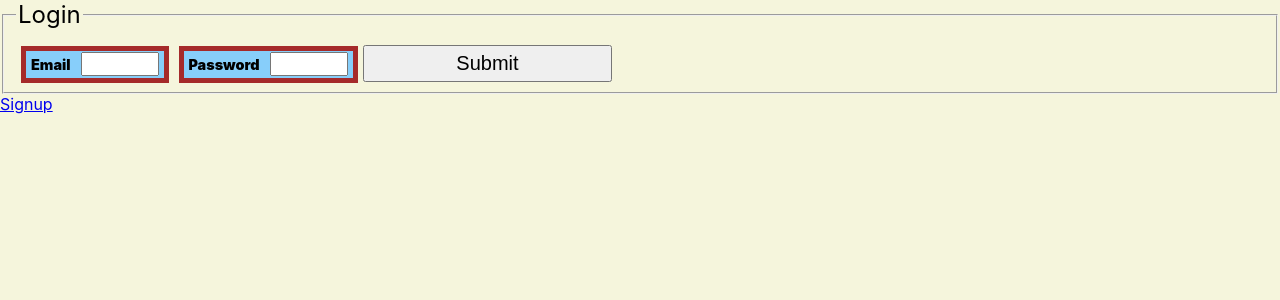
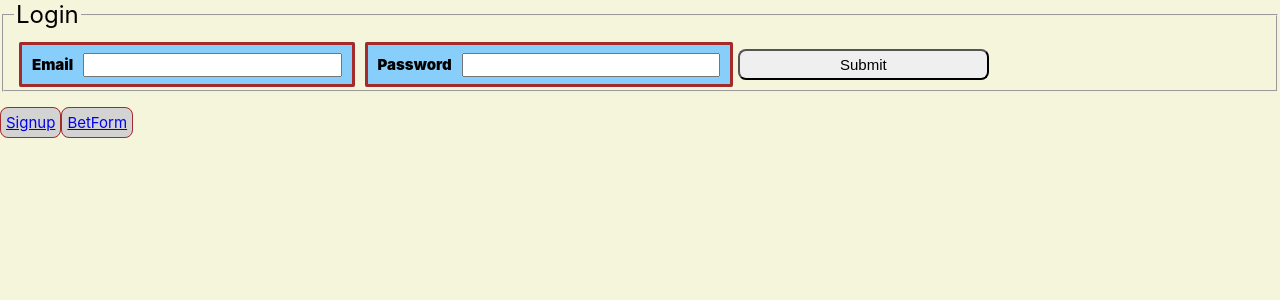
Before and after one commit to AmitSheth9/FE-Sports-Tracker, a React (Create React App) app: page /login in a window 1280 px wide. Shown: the top 300 px of the page. Built offline with nearby package versions, Linux system fonts and the light colour scheme.

Commit message:
created change password page and it works , changes the hash in db

```diff
--- a/src/App.js
+++ b/src/App.js
@@ -6,6 +6,7 @@ import Login from './Views/Auth/Login';
 import Signup from './Views/Auth/Signup';
 import { UserProvider } from './context/AuthContext'
 import BetData from './Views/BetAnalysis/BetData';
+import ChangePW from './Views/Auth/ChangePW';
 
 function App() {
   return (
@@ -25,6 +26,9 @@ function App() {
         <Route path='/signup'>
           <Signup />
         </Route>
+        <Route path = '/change-password'>
+          <ChangePW />
+        </Route>
       </Switch>
     </Router>
 </UserProvider>
--- /dev/null
+++ b/src/Views/Auth/Auth.css
@@ -0,0 +1,19 @@
+.label {
+    border-radius: 2px;
+    border: 3px solid brown;
+    font-size: 15px;
+    padding: 10px;
+}
+.input {
+    font-size: 15px;
+    width: 20%;
+
+}
+.link {
+    margin-top: 15px;
+    padding: 5px;
+    border: 1px solid brown;
+}
+fieldset{
+    padding: 10px;
+}
--- /dev/null
+++ b/src/Views/Auth/ChangePW.jsx
@@ -0,0 +1,69 @@
+import React, { useState } from 'react';
+import { useUser } from '../../context/AuthContext';
+import { changePW } from '../../services/fetch-utils';
+import { Link } from 'react-router-dom';
+
+export default function ChangePW() {
+    const auth = useUser();
+    const [user, setUser] = useState('');
+    const [password, setPassword] = useState('');
+    const [confirmPW, setConfirmPW] = useState('');
+
+    const handleSubmit = async (e) => {
+        e.preventDefault();
+        if (password !== confirmPW) {
+            alert('Please type password correctly twice');
+            return
+        }
+        if (password === confirmPW) {
+            console.log(user);
+            let obj = {
+                username: auth.username || user,
+                password: password,
+            }
+            const response = await changePW(obj);
+            console.log(response);
+        }
+    }
+
+  return <div>
+        {auth.username}
+            <form onSubmit={handleSubmit}>
+                <fieldset>
+                    <legend>Change Password</legend>
+                    <label
+                    className='label'
+                    htmlFor='username'>Username
+                        <input
+                        className='input'
+                        name='username'
+                        value={user}
+                        onChange={(e)=> setUser(e.target.value)}/>
+                    </label>
+                    <label
+                    className='label'
+                    htmlFor='password'>Password
+                        <input
+                        className='input'
+                        name='password'
+                        value={password}
+                        onChange={(e)=> setPassword(e.target.value)}/>
+                    </label><br/>
+                    <label
+                    className='label'
+                    htmlFor='confirm'>Confirm PW
+                        <input
+                        className='input'
+                        name='confirm'
+                        value={confirmPW}
+                        onChange={(e)=> setConfirmPW(e.target.value)}/>
+                    </label>
+                    <button type='submit'>Submit</button>
+                </fieldset>
+            </form><br/>
+            <div>
+                <Link className='link' to='/signup'>Signup</Link>
+                <Link className='link' to='/'>BetForm</Link>
+            </div>
+  </div>
+}
--- a/src/Views/Auth/Login.jsx
+++ b/src/Views/Auth/Login.jsx
@@ -4,6 +4,7 @@ import { Link } from 'react-router-dom';
 import { logIn } from '../../services/fetch-utils';
 import { useHistory } from 'react-router-dom';
 import { useUser } from '../../context/AuthContext';
+import './Auth.css'
 
 export default function Login() {
 const history = useHistory();
@@ -32,23 +33,30 @@ const handleSubmit = async (e) =>{
             <form onSubmit={handleSubmit}>
                 <fieldset>
                     <legend>Login</legend>
-                    <label htmlFor='username'>Email
+                    <label
+                    className='label'
+                    htmlFor='username'>Email
                         <input
+                        className='input'
                         name='username'
                         value={username}
                         onChange={(e)=> setUsername(e.target.value)}/>
                     </label>
-                    <label htmlFor='password'>Password
+                    <label
+                    className='label'
+                    htmlFor='password'>Password
                         <input
+                        className='input'
                         name='password'
                         value={password}
                         onChange={(e)=> setPassword(e.target.value)}/>
                     </label>
                     <button type='submit'>Submit</button>
                 </fieldset>
-            </form>
+            </form><br/>
             <div>
-                <Link to='/signup'>Signup</Link>
+                <Link className='link' to='/signup'>Signup</Link>
+                <Link className='link' to='/'>BetForm</Link>
             </div>
             <div>
                 {errorx && <p>{errorx}</p>}
--- a/src/Views/Auth/Signup.jsx
+++ b/src/Views/Auth/Signup.jsx
@@ -38,23 +38,30 @@ export default function Signup() {
             <form onSubmit={handleSubmit}>
                 <fieldset>
                     <legend>Signup</legend>
-                    <label htmlFor='username'>Email
+                    <label
+                    className='label'
+                    htmlFor='username'>Email
                         <input
+                        className='input'
                         name='username'
                         value={username}
                         onChange={(e)=> setUsername(e.target.value)}/>
                     </label>
-                    <label htmlFor='password'>Password
+                    <label
+                    className='label'
+                    htmlFor='password'>Password
                         <input
+                        className='input'
                         name='password'
                         value={password}
                         onChange={(e)=> setPassword(e.target.value)}/>
                     </label>
                     <button type='submit'>Submit</button>
                 </fieldset>
-            </form>
-            <Link to='/login'>Login</Link>
+            </form><br/>
+            <Link className='link' to='/login'>Login</Link>
             {error && <p>{error.message}</p>}
+            <Link className='link' to='/'>BetForm</Link>
         </div>
     )
 }
--- a/src/Views/BetAnalysis/BetData.css
+++ b/src/Views/BetAnalysis/BetData.css
@@ -66,5 +66,6 @@ legend {
 
 }
 .link-betform{
-    width: 30%;
+    width: 15%;
+    border-radius: 8px;
 }
--- a/src/Views/BetForm/BetInputForm.jsx
+++ b/src/Views/BetForm/BetInputForm.jsx
@@ -304,11 +304,12 @@ return (
     </form>
 
 </div>
- <p>
- <Link to='/signup'>Signup</Link><br/>
- <Link to='/login'>Login</Link><br/>
+ <p className='link-container'>
+ <Link className='link' to='/signup'>Signup</Link><br/>
+ <Link className='link' to='/login'>Login</Link><br/>
+ <Link className='link' to='/change-password'>ChangePW</Link><br/>
+ <Link className='link' to='/betdata'>Bet Data</Link>
  <button onClick={handleLogout}>Logout</button>
- <Link to='/betdata'>Bet Data</Link>
 </p>
 </div>
     )
--- a/src/Views/BetForm/betinputform.css
+++ b/src/Views/BetForm/betinputform.css
@@ -111,11 +111,12 @@ font-size: 19px;
     margin-top: 0px;
 }
 button {
-    font-size: 20px;
+    font-size: 15px;
     margin-top: 10px;
     padding: 5px;
     width: 20%;
     cursor: pointer;
+    border-radius: 8px;
 }
 .row-two {
     display: flex;
@@ -126,3 +127,12 @@ button {
     margin-bottom: 20px;
     justify-content: space space-evenly;
 }
+.link {
+    border: 1px solid brown;
+    font-size: 15px;
+    border-radius: 8px;
+    background-color:  lightgray;
+}
+.link-container {
+    display: flex;
+}
--- a/src/services/fetch-utils.js
+++ b/src/services/fetch-utils.js
@@ -14,6 +14,12 @@ export async function logIn(obj) {
     .send(obj);
     return response;
 }
+export async function changePW(obj) {
+    const response = await request
+    .post(`${URL}/change-password`)
+    .send(obj);
+    return response;
+}
 
 export async function postBetForm(obj) {
     const response = await request
```
